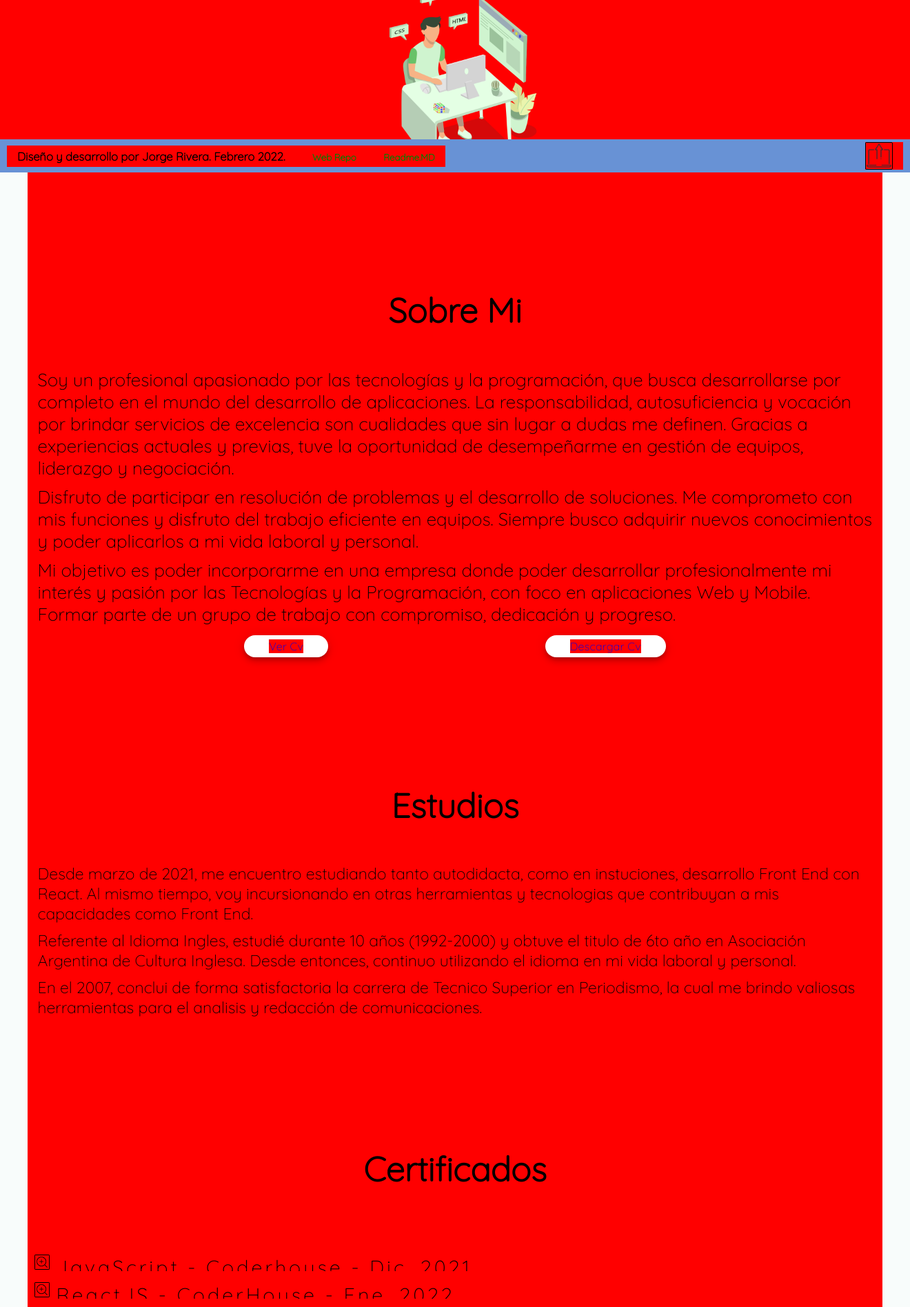
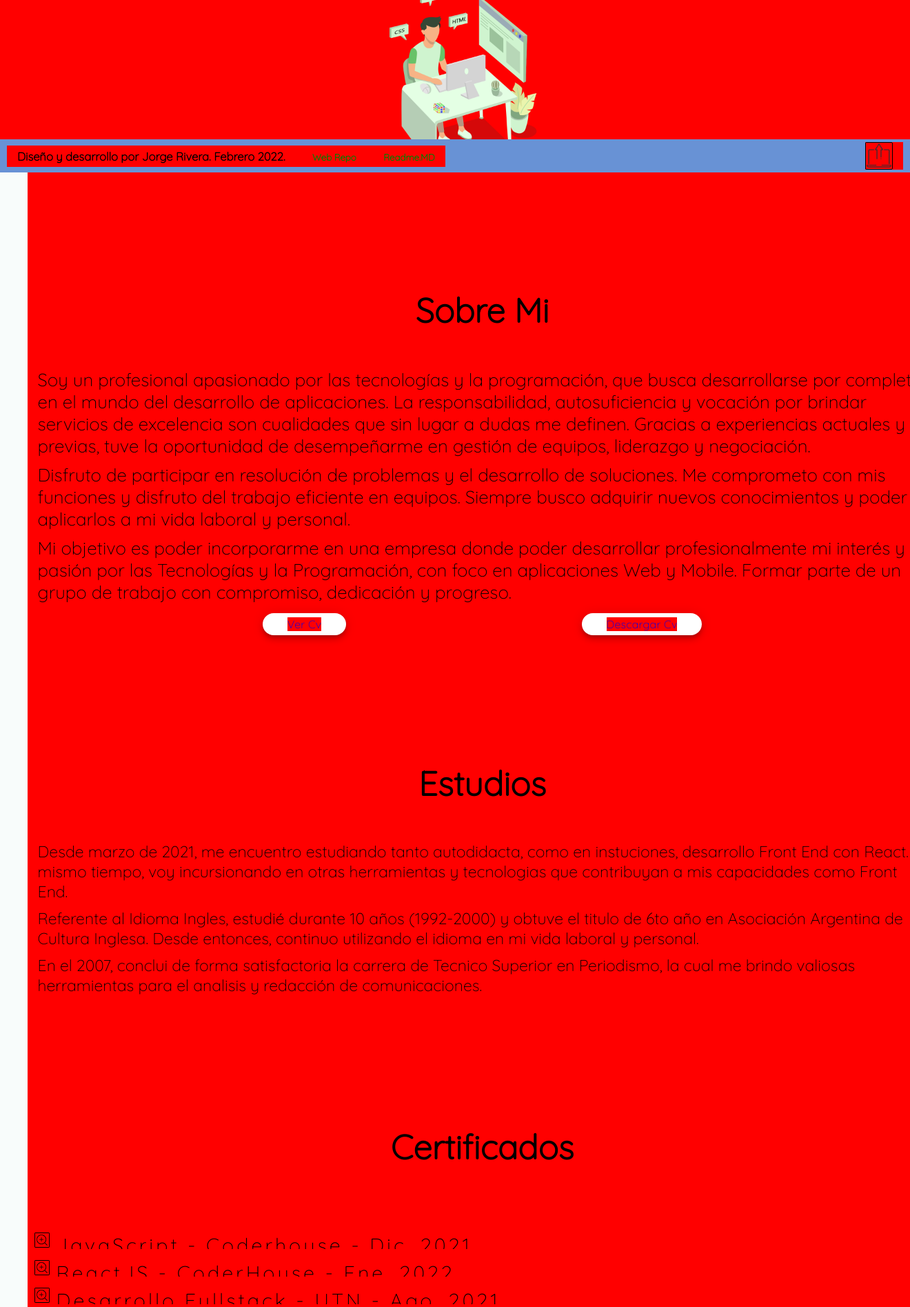
Before and after one commit to Yoryao/webPersonal, a PHP site: page / in a window 1320 px wide; the page is wider, and only the part inside the window is pictured. Shown: the part 550-2445 px from the top of that part at 69% size. Run offline with PHP 8.4, Linux system fonts and the light colour scheme; some libraries are stand-ins or nearby versions.

Commit message:
main width changed

```diff
--- a/style.css
+++ b/style.css
@@ -82,7 +82,7 @@ h1 {
 #sectionProyectos,
 #sectionContactos {
   /* height: 100vh; */
-  width: 94%;
+  width: 100%;
   padding-top: 35px;
   margin-left: 3%;
   margin-right: 3%;
```
